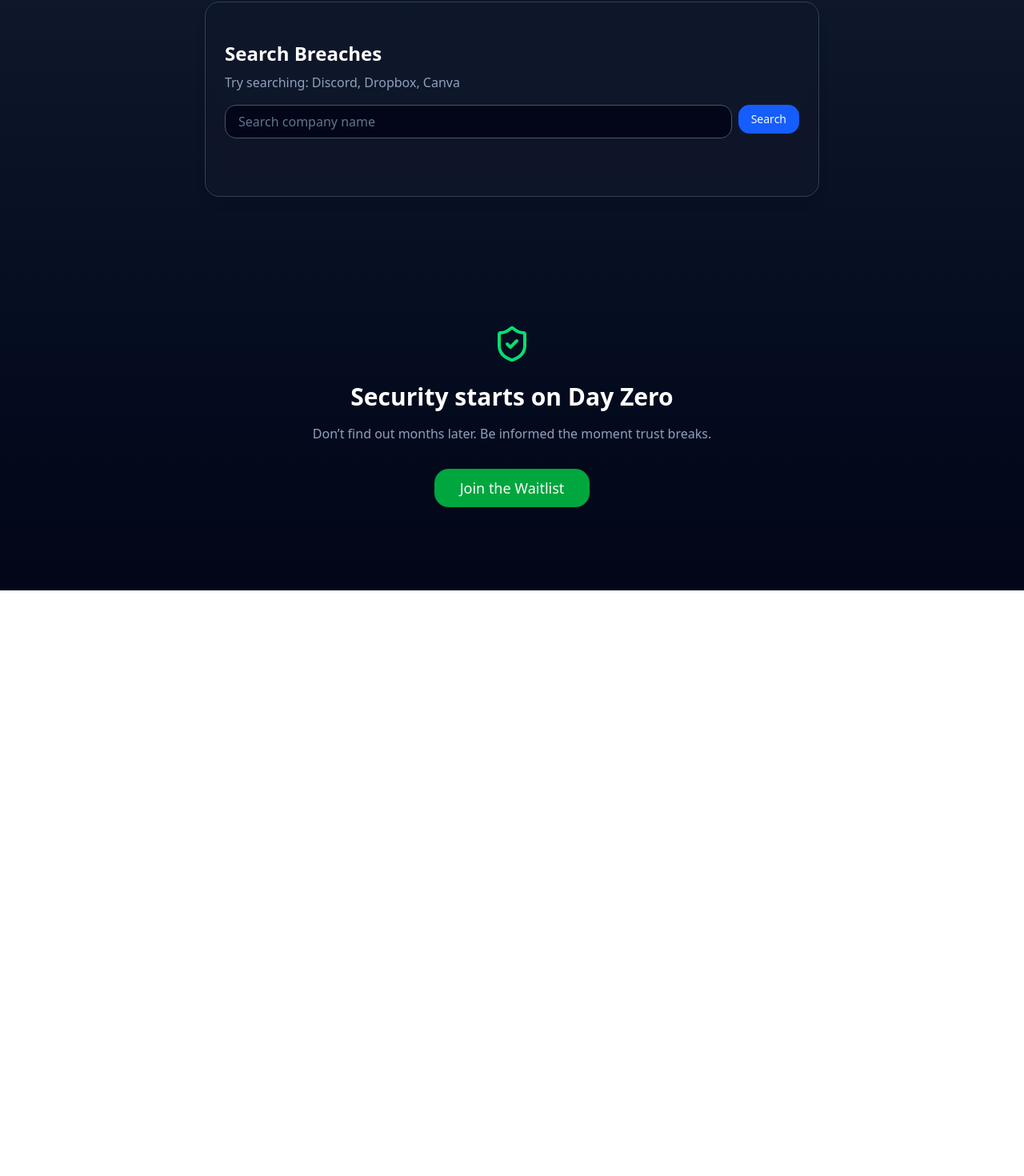
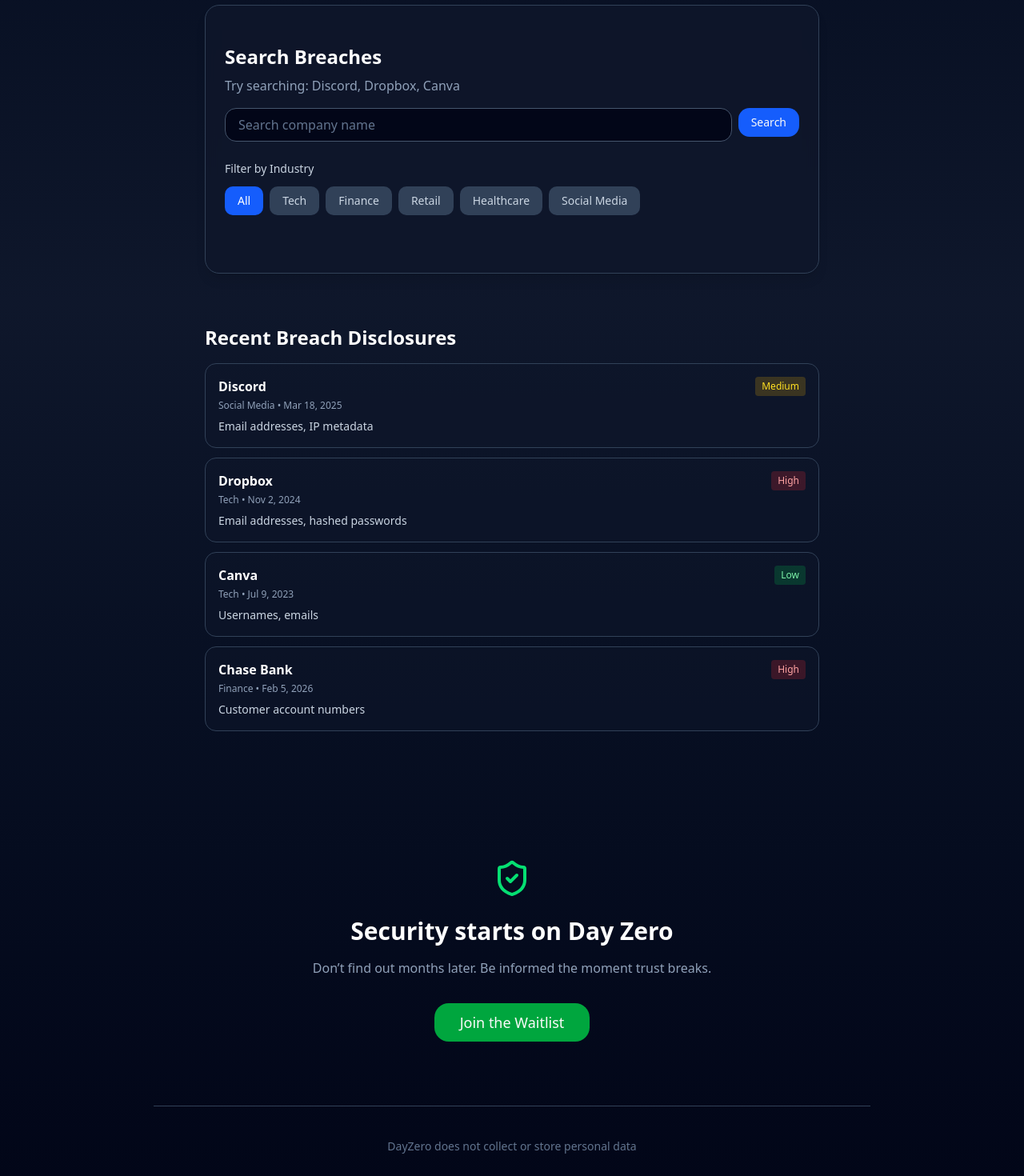
Before and after one commit to ShiXzYz/DayZero, a Next.js app: page / in a window 1280 px wide. Shown: the part 748-2218 px from the top of the page at 80% size. Before the commit the page ends 1486 px from the top, so only its background shows below. Built offline with nearby package versions, Linux system fonts and the light colour scheme.

Commit message:
removed personal email search button

```diff
--- a/src/app/page.tsx
+++ b/src/app/page.tsx
@@ -13,7 +13,10 @@
   data: string;
   severity: "Low" | "Medium" | "High";
   action: string;
+  industry?: string;
 };
+
+const INDUSTRIES = ["All", "Tech", "Finance", "Retail", "Healthcare", "Social Media"];
 
 const MOCK_BREACHES: Breach[] = [
   {
@@ -21,33 +24,69 @@
     date: "Mar 18, 2025",
     data: "Email addresses, IP metadata",
     severity: "Medium",
-    action: "Change your password and enable 2FA"
+    action: "Change your password and enable 2FA",
+    industry: "Social Media"
   },
   {
     company: "Dropbox",
     date: "Nov 2, 2024",
     data: "Email addresses, hashed passwords",
     severity: "High",
-    action: "Change password immediately"
+    action: "Change password immediately",
+    industry: "Tech"
   },
   {
     company: "Canva",
     date: "Jul 9, 2023",
     data: "Usernames, emails",
     severity: "Low",
-    action: "No immediate action required"
+    action: "No immediate action required",
+    industry: "Tech"
+  },
+  {
+    company: "Chase Bank",
+    date: "Feb 5, 2026",
+    data: "Customer account numbers",
+    severity: "High",
+    action: "Contact your bank immediately",
+    industry: "Finance"
+  },
+  {
+    company: "Target",
+    date: "Jan 28, 2026",
+    data: "Payment card data, addresses",
+    severity: "High",
+    action: "Check credit report and enable fraud alerts",
+    industry: "Retail"
+  },
+  {
+    company: "CVS Health",
+    date: "Jan 15, 2026",
+    data: "Patient names, medical info",
+    severity: "High",
+    action: "Monitor health records for unauthorized access",
+    industry: "Healthcare"
   }
 ];
 
 export default function DayZeroPrototype() {
   const [query, setQuery] = useState("");
   const [results, setResults] = useState<Breach[]>([]);
+  const [selectedIndustry, setSelectedIndustry] = useState("All");
 
   const handleSearch = () => {
-    const filtered = MOCK_BREACHES.filter(breach =>
+    let filtered = MOCK_BREACHES.filter(breach =>
       breach.company.toLowerCase().includes(query.toLowerCase())
     );
+    if (selectedIndustry !== "All") {
+      filtered = filtered.filter(breach => breach.industry === selectedIndustry);
+    }
     setResults(filtered);
+  };
+
+  const scrollToSearch = () => {
+    const searchSection = document.getElementById("search-section");
+    searchSection?.scrollIntoView({ behavior: "smooth" });
   };
 
   const severityColor = (level: Breach["severity"]) => {
@@ -69,9 +108,12 @@
           Your early warning system for online breaches.
         </p>
         <div className="mt-8 flex justify-center gap-4">
-          <Link href="/check-exposure">
-            <Button className="rounded-2xl px-6 bg-blue-600 hover:bg-blue-500">Check Your Exposure</Button>
-          </Link>
+          <button
+            onClick={scrollToSearch}
+            className="rounded-2xl px-6 bg-blue-600 hover:bg-blue-500 text-slate-100 font-medium py-2 transition-all"
+          >
+            Check Your Exposure
+          </button>
           <Link href="/get-alerts">
             <Button variant="outline" className="rounded-2xl px-6 text-black">
               Get Alerts
@@ -114,7 +156,7 @@
       </div>
 
       {/* Breach lookup */}
-      <div className="max-w-3xl mx-auto mt-32">
+      <div id="search-section" className="max-w-3xl mx-auto mt-32">
         <Card className="bg-slate-900/80 backdrop-blur border border-slate-700 rounded-2xl shadow-lg">
           <CardContent className="p-6">
             <h2 className="text-2xl font-semibold text-white">Search Breaches</h2>
@@ -132,6 +174,26 @@
               <Button onClick={handleSearch} className="rounded-xl bg-blue-600 hover:bg-blue-500">Search</Button>
             </div>
 
+            {/* Industry Filters */}
+            <div className="mt-6">
+              <p className="text-sm font-medium text-slate-300 mb-3">Filter by Industry</p>
+              <div className="flex flex-wrap gap-2">
+                {INDUSTRIES.map(industry => (
+                  <button
+                    key={industry}
+                    onClick={() => setSelectedIndustry(industry)}
+                    className={`px-4 py-2 rounded-lg text-sm font-medium transition-all ${
+                      selectedIndustry === industry
+                        ? "bg-blue-600 text-white"
+                        : "bg-slate-700 text-slate-300 hover:bg-slate-600"
+                    }`}
+                  >
+                    {industry}
+                  </button>
+                ))}
+              </div>
+            </div>
+
             <div className="mt-6 space-y-4">
               {results.length === 0 && query && (
                 <p className="text-slate-400">No reported breaches found.</p>
@@ -140,7 +202,10 @@
               {results.map((breach, idx) => (
                 <div key={idx} className="rounded-xl bg-slate-950/70 border border-slate-700 p-4">
                   <div className="flex justify-between items-center">
-                    <p className="font-semibold text-white">{breach.company}</p>
+                    <div>
+                      <p className="font-semibold text-white">{breach.company}</p>
+                      {breach.industry && <p className="text-xs text-slate-400 mt-1">{breach.industry}</p>}
+                    </div>
                     <span className={`text-sm font-medium ${severityColor(breach.severity)}`}>
                       {breach.severity} impact
                     </span>
@@ -153,6 +218,31 @@
             </div>
           </CardContent>
         </Card>
+      </div>
+
+      {/* Recent Disclosures Feed */}
+      <div className="max-w-3xl mx-auto mt-16">
+        <h2 className="text-2xl font-semibold text-white mb-4">Recent Breach Disclosures</h2>
+        <div className="space-y-3">
+          {MOCK_BREACHES.slice(0, 4).map((breach, idx) => (
+            <div key={idx} className="bg-slate-900/50 border border-slate-700 rounded-xl p-4 hover:bg-slate-900/70 transition-all">
+              <div className="flex justify-between items-start">
+                <div>
+                  <p className="font-semibold text-white">{breach.company}</p>
+                  <p className="text-xs text-slate-400 mt-1">{breach.industry} • {breach.date}</p>
+                </div>
+                <span className={`text-xs font-medium px-2 py-1 rounded ${
+                  breach.severity === "High" ? "bg-red-500/20 text-red-300" :
+                  breach.severity === "Medium" ? "bg-yellow-500/20 text-yellow-300" :
+                  "bg-green-500/20 text-green-300"
+                }`}>
+                  {breach.severity}
+                </span>
+              </div>
+              <p className="text-sm text-slate-300 mt-2">{breach.data}</p>
+            </div>
+          ))}
+        </div>
       </div>
 
       {/* CTA */}
@@ -172,6 +262,9 @@
           </Button>
         </Link>
       </motion.div>
-    </div>
+      {/* Privacy Footer */}
+      <div className="max-w-4xl mx-auto text-center mt-20 pb-10 border-t border-slate-700 pt-10">
+        <p className="text-sm text-slate-500">DayZero does not collect or store personal data</p>
+      </div>    </div>
   );
 }
```
